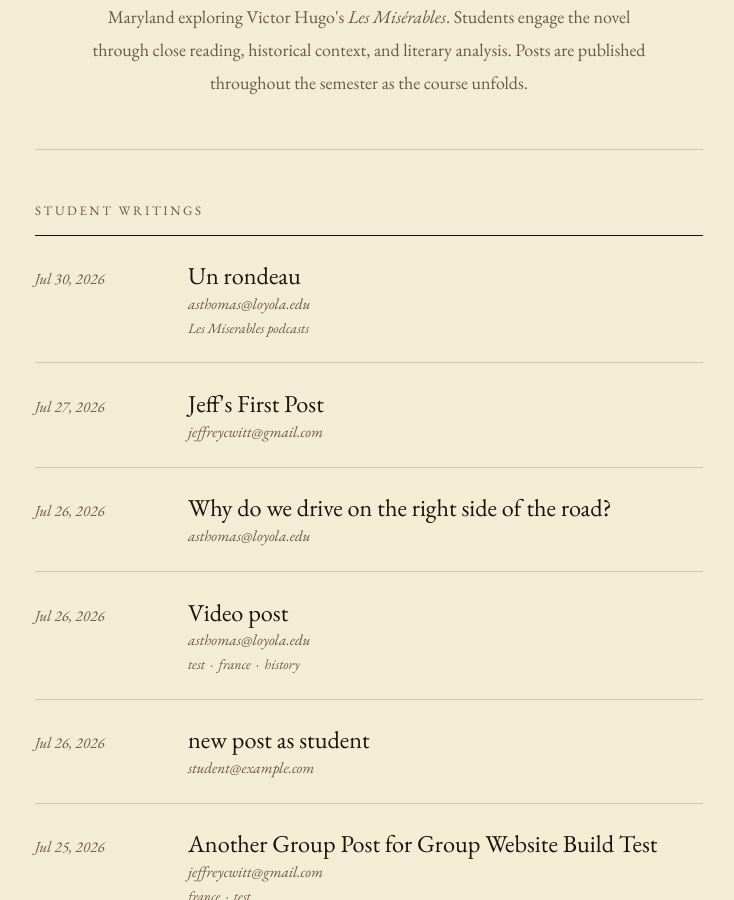
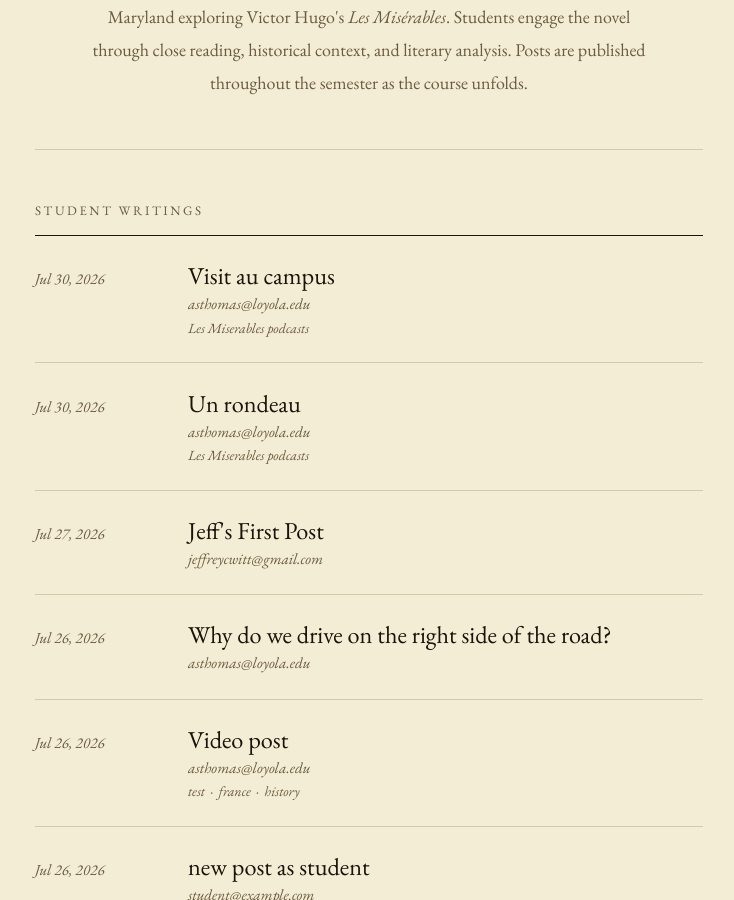
Before and after one commit to jeffreycwitt/loyola-jekyll-site-2, a Jekyll site: the page built from index.html, in a window 1280 px wide and 900 px high, scrolled down 484 px. Shown: the whole window, without its empty margins (271-1005 px from the left). Built offline with Jekyll 4.4.1, drawn with Linux system fonts in a browser that asks for light colours.

Commit message:
chore: sync [2026-07-30T19:37:22Z] [skip ci]

```diff
--- a/_data/portfolios.yml
+++ b/_data/portfolios.yml
@@ -2,7 +2,7 @@
   title: "A History of France"
   slug: "a-history-of-france"
   description: "A sample portfolio of ordered posts centered around the theme of France."
-  items: [1, 3, 5]
+  items: [1, 3, 5, 10]
 - id: 1
   title: "Revolutionary Philosophy"
   slug: "revolutionary-philosophy"
--- /dev/null
+++ b/_posts/2026-07-30-visit-au-campus.html
@@ -0,0 +1,11 @@
+---
+layout: post
+title: "Visit au campus"
+date: 2026-07-30
+cms_id: 10
+author: "asthomas@loyola.edu"
+tags: ["Les Miserables podcasts"]
+---
+
+<video controls><source src="https://loyola-cms.jeffreycwitt.com/api/media/file/03%20french%20movie.mp4" type="video/mp4"></video>
+<p>Voici mon tour du campus. Bon visionnement!</p>
```
